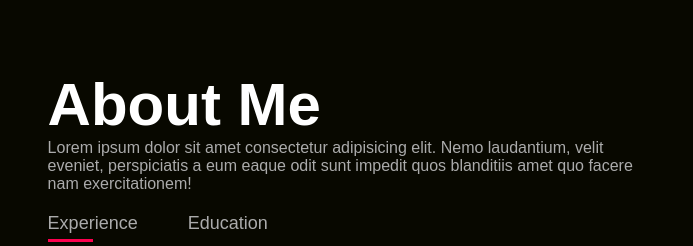
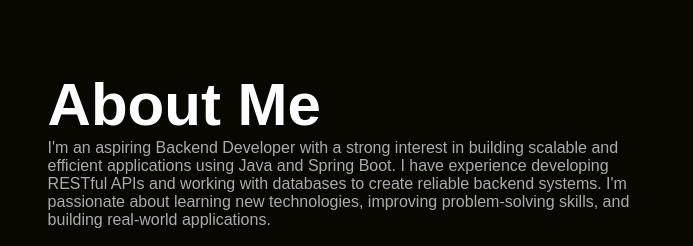
Before and after one commit to Asif9550/personal-portfolio, a plain HTML site: page index.html in a window 1280 px wide. Shown: the part 820-1066 px from the top of the page, 490-1183 px from the left. Drawn offline with Linux system fonts and the light colour scheme.

Commit message:
Update About Me section in index.html

```diff
--- a/index.html
+++ b/index.html
@@ -37,8 +37,7 @@
                 <div class="about-col-1"><img src="images/about.jpg"></div>
                 <div class="about-col-2">
                     <h3 class="sub-title">About Me</h3>
-                    <p>Lorem ipsum dolor sit amet consectetur adipisicing elit. Nemo laudantium, velit eveniet,
-                        perspiciatis a eum eaque odit sunt impedit quos blanditiis amet quo facere nam exercitationem!</p>
+                    <p>I'm an aspiring Backend Developer with a strong interest in building scalable and efficient applications using Java and Spring Boot. I have experience developing RESTful APIs and working with databases to create reliable backend systems. I'm passionate about learning new technologies, improving problem-solving skills, and building real-world applications.</p>
                     <div class="tab-titles">
                         <p class="tab-links active-link " onclick="opentab('experience')">Experience</p>
                         <p class="tab-links" onclick="opentab('education')">Education</p>
```
